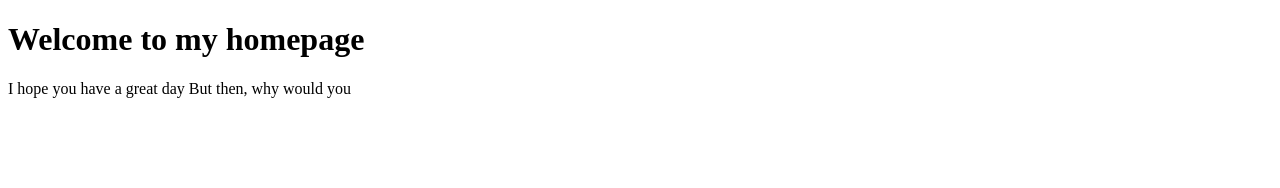
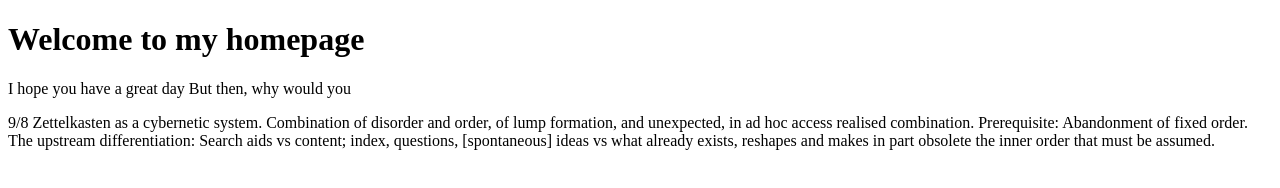
Before and after one commit to seishonagon/first-website, a plain HTML site: page index.html in a window 1280 px wide. Drawn offline with Linux system fonts and the light colour scheme.

Commit message:
first zettelkasten card

```diff
--- a/index.html
+++ b/index.html
@@ -8,5 +8,11 @@
         <p> I hope you have a great day
             But then, why would you
         </p>
+        <p>
+            9/8 Zettelkasten as a cybernetic system. Combination of disorder and order, of lump formation,
+        and unexpected, in ad hoc access realised combination. Prerequisite: Abandonment of fixed order.
+        The upstream differentiation: Search aids vs content; index, questions, [spontaneous] ideas vs
+        what already exists, reshapes and makes in part obsolete the inner order that must be assumed.</p>
+
     </body>
 </html>
```
